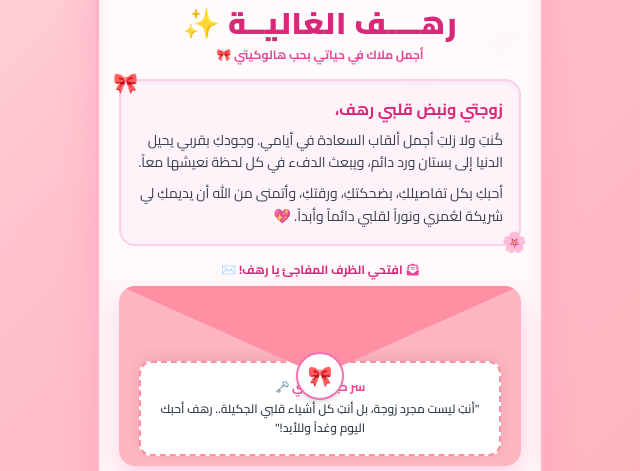
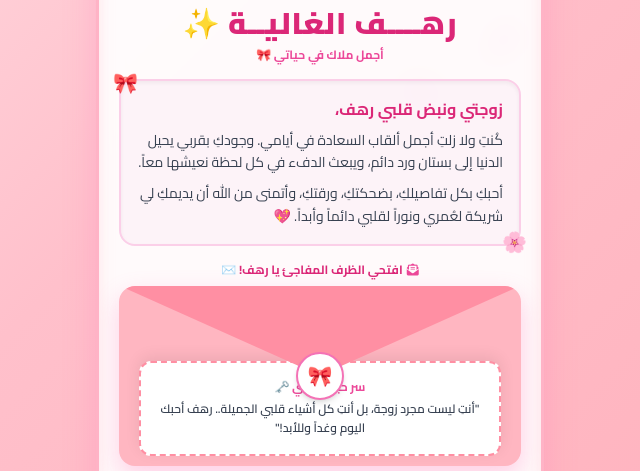
Before and after one commit to asemalmlaki/hh, a plain HTML site: page index.html in a window 1280 px wide. Shown: the part 280-751 px from the top of the page, 320-960 px from the left. Drawn offline with nearby package versions, Linux system fonts and the light colour scheme.

Commit message:
Fix typo in love letter text and update paragraph
Updated text in the love letter section for clarity and corrected a typo.

```diff
--- a/index.html
+++ b/index.html
@@ -208,7 +208,7 @@
             <h1 class="text-3xl font-black text-pink-600 mb-1 leading-tight tracking-wide">
                 رهــــف الغاليــة ✨
             </h1>
-            <p class="text-xs text-pink-500 font-bold mb-4">أجمل ملاك في حياتي بحب هالوكيتي 🎀</p>
+            <p class="text-xs text-pink-500 font-bold mb-4">أجمل ملاك في حياتي  🎀</p>
 
             <!-- Dedicated Love Letter -->
             <div class="bg-pink-50/90 rounded-2xl p-4 text-right border-2 border-pink-200 text-gray-700 text-sm leading-relaxed shadow-inner mb-4 relative">
@@ -240,7 +240,7 @@
                     <div class="letter-content text-center">
                         <span class="text-xs font-bold text-pink-500 block mb-1">سر حبنا الأبدي 🗝️</span>
                         <p id="secret-text" class="text-xs text-gray-700 font-semibold leading-relaxed">
-                            "أنتِ ليست مجرد زوجة، بل أنتِ كل أشياء قلبي الجكيلة.. رهف أحبك اليوم وغداً وللأبد!"
+                            "أنتِ ليست مجرد زوجة، بل أنتِ كل أشياء قلبي الجميلة.. رهف أحبك اليوم وغداً وللأبد!"
                         </p>
                     </div>
                 </div>
```
